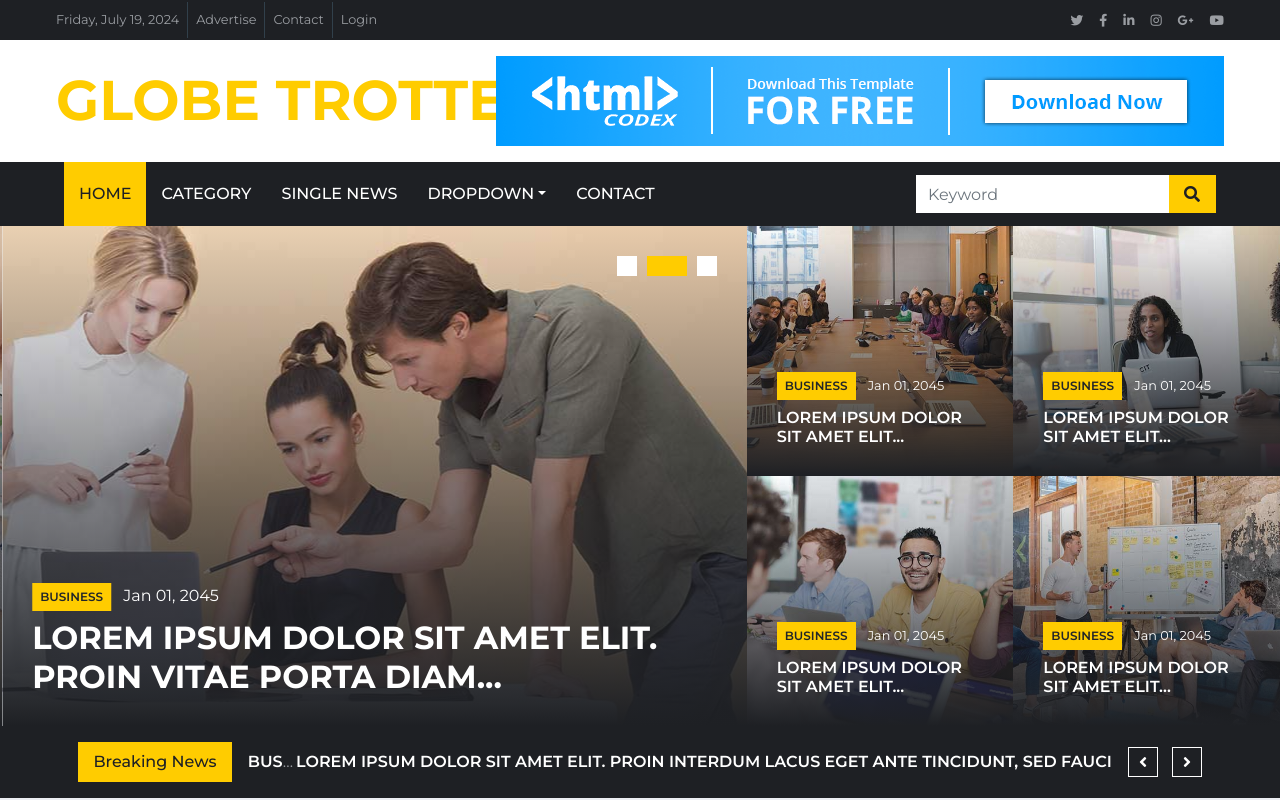
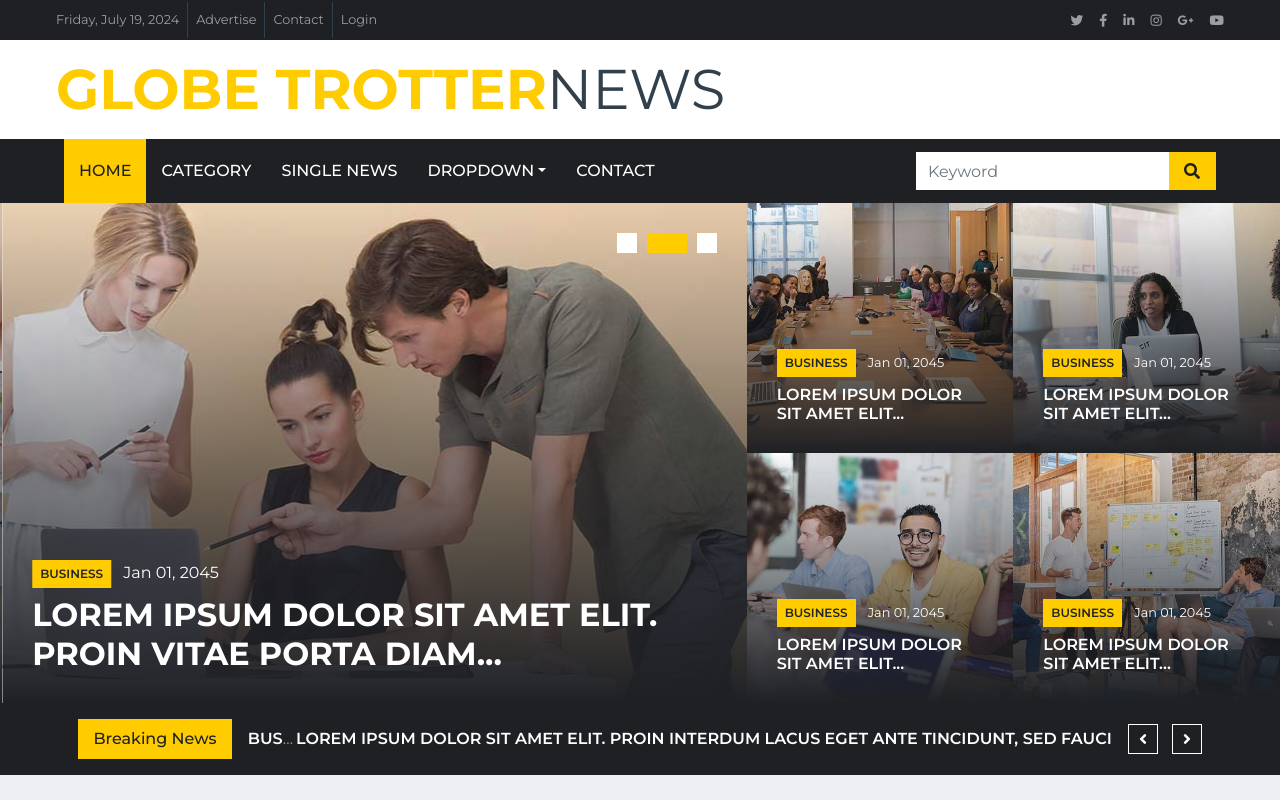
Before and after one commit to mandrabi1234/Globe-Trotter-Tribune, a plain HTML site: page index.html in a window 1280 px wide. Shown: the top 800 px of the page. Drawn offline with nearby package versions, Linux system fonts and the light colour scheme.

```diff
--- a/index.html
+++ b/index.html
@@ -79,7 +79,6 @@
                 </a>
             </div>
             <div class="col-lg-8 text-center text-lg-right">
-                <a href="https://htmlcodex.com"><img class="img-fluid" src="img/ads-728x90.png" alt=""></a>
             </div>
         </div>
     </div>
```
